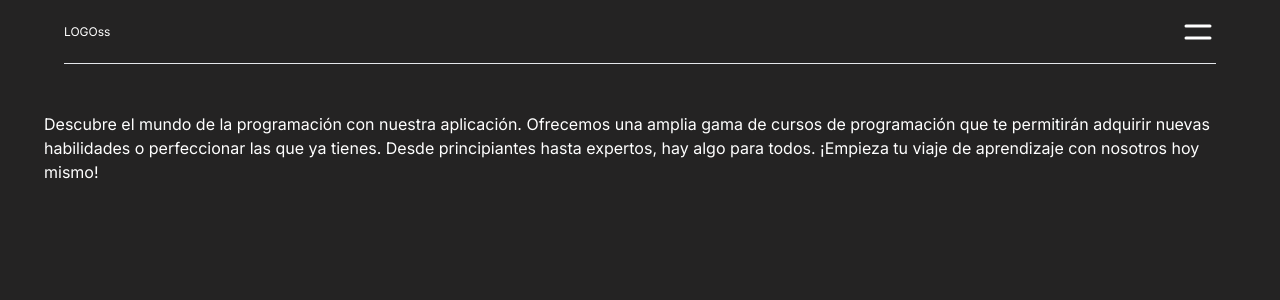
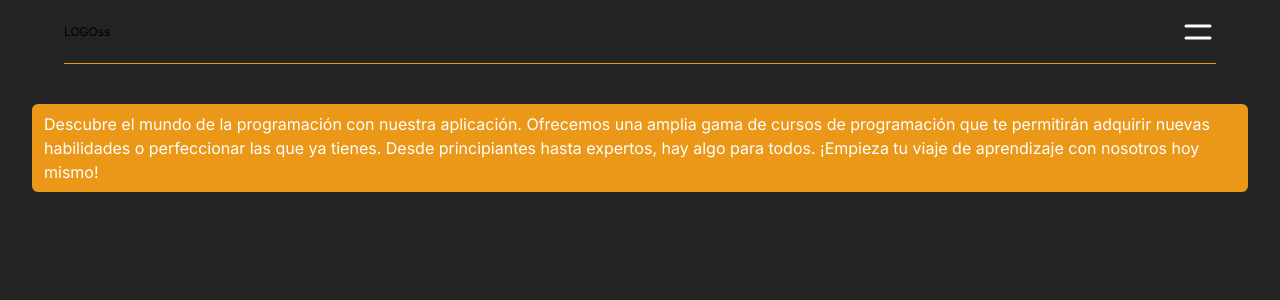
Before and after one commit to BraisCS/CoursePage, a Next.js app: page / in a window 1280 px wide. Shown: the top 300 px of the page. Built offline with nearby package versions, Linux system fonts and the light colour scheme; no server answers.

Commit message:
Changes config tailwind

```diff
--- a/package.json
+++ b/package.json
@@ -28,7 +28,7 @@
     "eslint-config-next": "14.1.4",
     "postcss": "^8",
     "prisma": "^5.12.1",
-    "tailwindcss": "^3.3.0",
+    "tailwindcss": "^3.4.3",
     "typescript": "^5"
   }
 }
--- a/tailwind.config.ts
+++ b/tailwind.config.ts
@@ -6,7 +6,17 @@ const config: Config = {
     "./components/**/*.{js,ts,jsx,tsx,mdx}",
     "./app/**/*.{js,ts,jsx,tsx,mdx}",
   ],
-  theme: {
+    theme: {
+      colors: {
+        'Light-Green': '#a3f165',
+        'Light-Purple': '#ae8cf1',
+        'Light-Orange': '#eb9718',
+        'Dark': '#242323',
+        'Light': '#F5F5F5',
+      },
+      fontFamily: {
+        DMSans : [ "DM+Sans"],
+      },
     extend: {
       backgroundImage: {
         "gradient-radial": "radial-gradient(var(--tw-gradient-stops))",
```
Also changed, not shown: 1 other file (tests, documents, lock files or other folders).
